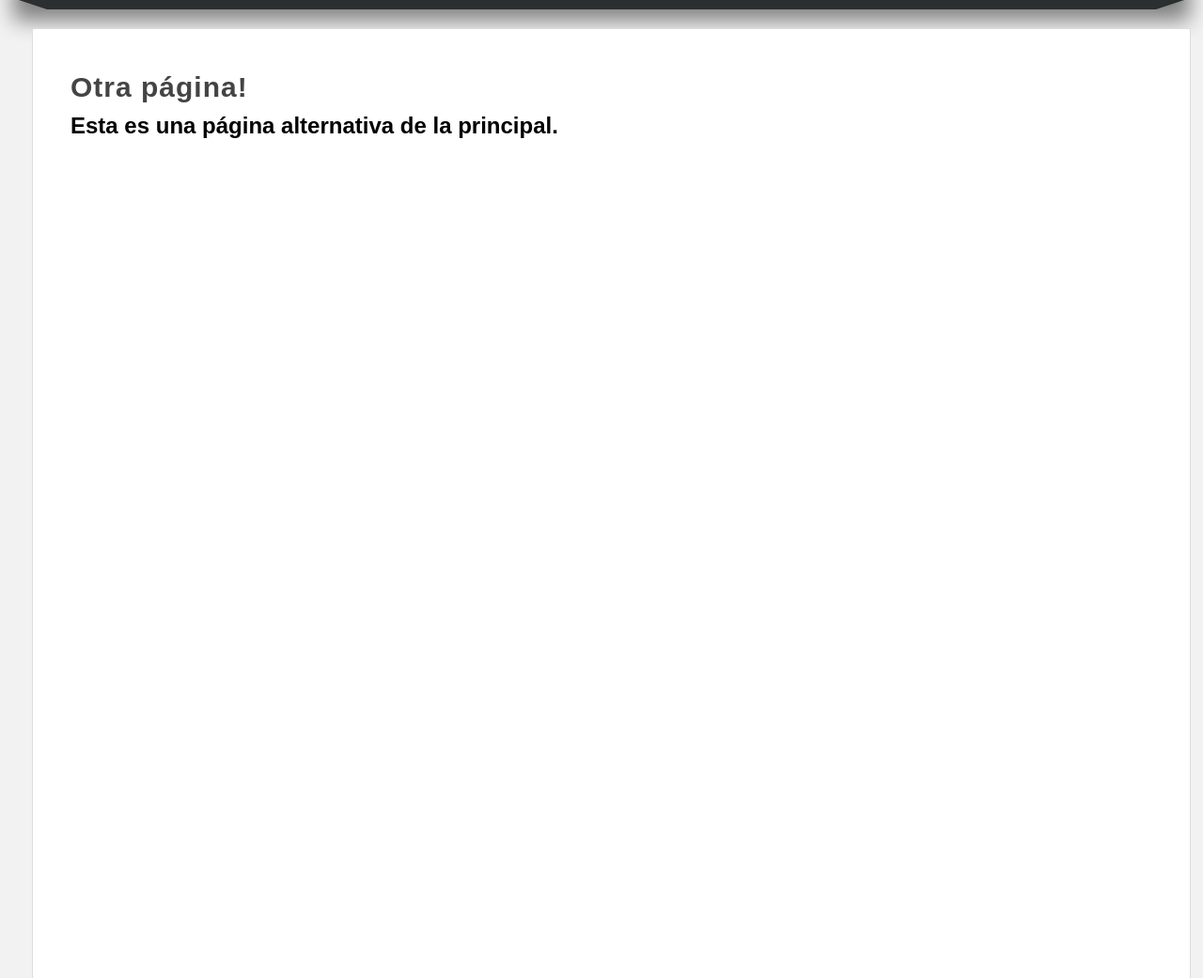
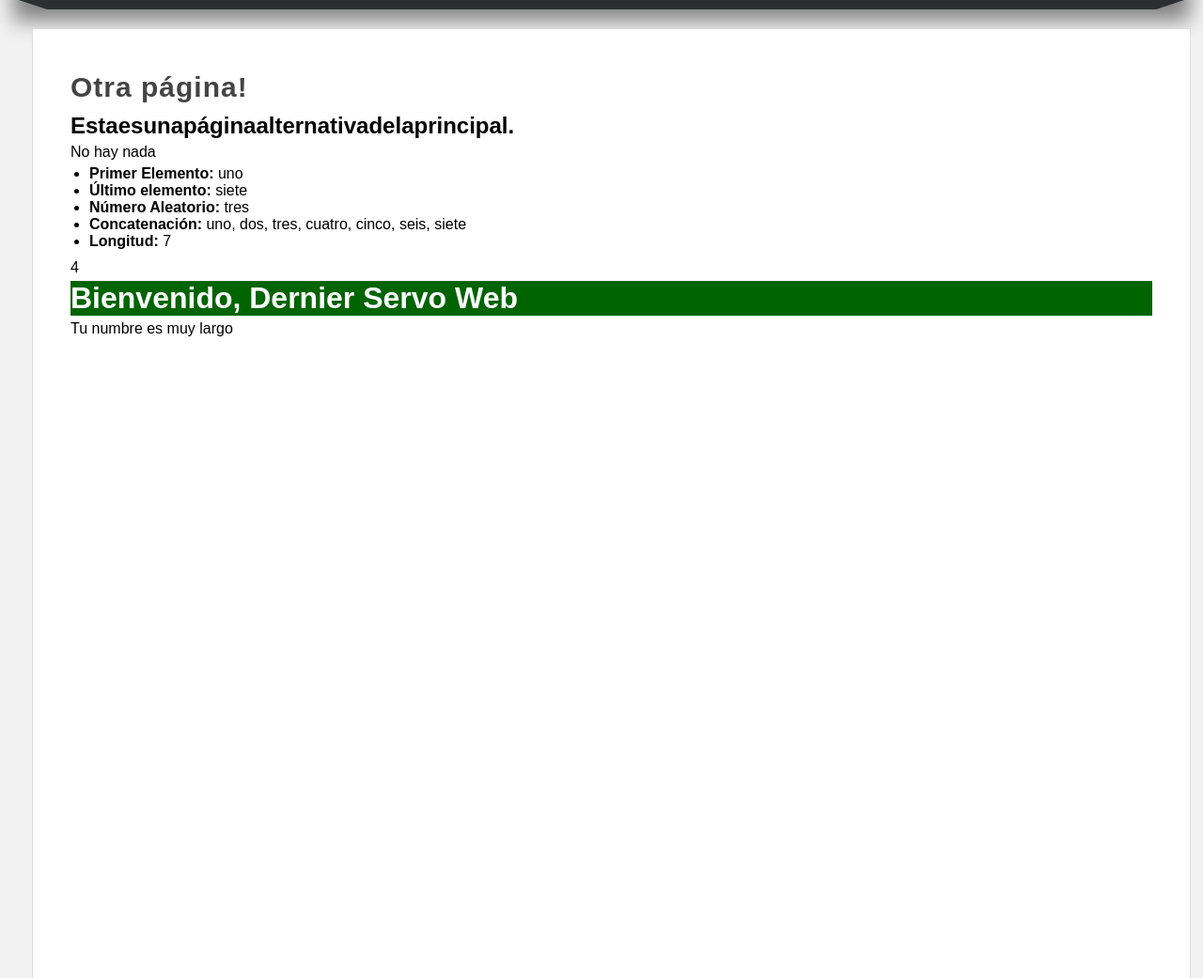
Before and after one commit to DernierServo/MasterPython, a Django app: page /otra-pagina/ in a window 1280 px wide. Shown: the part 202-1243 px from the top of the page at 94% size. Run offline with Django 3.2, Linux system fonts and the light colour scheme.

Commit message:
Uso y Generación de Filters

```diff
--- a/22-django/AprendiendoDjango/miApp/static/css/styles.css
+++ b/22-django/AprendiendoDjango/miApp/static/css/styles.css
@@ -155,5 +155,4 @@
     padding-top: 20px;
     padding-bottom: 20px;
     box-shadow: 0px 0px 20px gray;
-
 }
--- a/22-django/AprendiendoDjango/miApp/templates/layout.html
+++ b/22-django/AprendiendoDjango/miApp/templates/layout.html
@@ -1,5 +1,3 @@
-{% load static %}
-
 <!DOCTYPE html>
 <html lang="es">
     <head>
@@ -8,9 +6,9 @@
             {% block title %}
 
             {% endblock %}
-            | DServo
+            | DServo labs
         </title>
-
+        {% load static %}
         <link rel='stylesheet' type='text/css' href="{% static 'css/styles.css' %}" />
     </head>
     <body>
--- a/22-django/AprendiendoDjango/miApp/templates/otra_pagina.html
+++ b/22-django/AprendiendoDjango/miApp/templates/otra_pagina.html
@@ -6,5 +6,28 @@
 
 {% block content %}
     <h1 class="title">Otra página!</h1>
-    <h2>Esta es una página alternativa de la principal.</h2>
+    <!--
+        Aplicando un filtro que quita los espacios en la cadena:
+        <h2> {{"Esta es una página alternativa de la principal."|cut:" " }} </h2>
+    -->
+    <h2> {{"Esta es una página alternativa de la principal."|cut:" " }}</h2>
+
+    <p> {{ texto_prueba|default:"No hay nada" }} </p>
+    <ul>
+        <li> <strong> Primer Elemento: </strong> {{ lista_prueba|first }} </li>
+        <li> <strong> Último elemento: </strong> {{ lista_prueba|last }} </li>
+        <li> <strong> Número Aleatorio: </strong> {{ lista_prueba|random }} </li>
+        <li> <strong> Concatenación: </strong> {{ lista_prueba|join:', ' }} </li>
+        <li> <strong> Longitud: </strong> {{ lista_prueba|length }} </li>
+    </ul>
+    <!--
+        Filtro "striptags" ignora todo las etiquetas de estilo a la cadena
+        Filtro "wordcount" cuenta la cantidad de palabras
+        Documentación: https://docs.djangoproject.com/en/3.0/ref/templates/builtins/
+    -->
+
+    <p>{{ "<h1>texto</h1> <strong>Pruebas</strong> hola <p> mundo </p> "|striptags|wordcount }}
+    {% load filters %}
+    {{"Dernier Servo Web"|saludo|safe}}
+
 {% endblock %}
--- /dev/null
+++ b/22-django/AprendiendoDjango/miApp/templatetags/filters.py
@@ -0,0 +1,11 @@
+from django import template
+
+register = template.Library()
+
+@register.filter(name='saludo')
+def saludo(value):
+    largo = ''
+    if len(value) >= 8:
+        largo = '<p>Tu numbre es muy largo</p>'
+
+    return f"<h1 style='background:darkgreen; color:white;'>Bienvenido, {value}</h1>"+largo
--- a/22-django/AprendiendoDjango/miApp/views.py
+++ b/22-django/AprendiendoDjango/miApp/views.py
@@ -43,7 +43,14 @@
         #return redirect("/")
         #return redirect('/contacto/dernier/servo/19')
         return redirect('n_contacto', nombre='Pedro', apellido='Picapiedra', edad=45)
-    return render(request, 'otra_pagina.html')
+    return render(
+        request,
+        'otra_pagina.html',
+        {
+            'texto_pruebarueba': '',
+            'lista_prueba': ['uno', 'dos', 'tres', 'cuatro', 'cinco', 'seis', 'siete']
+        }
+    )
 
 def contacto(request, nombre="", apellido="", edad=None):
     """ Estos parámetros deben tener el mismo nombre y tipo que el que se especifica
```
Also changed, not shown: 22-django/AprendiendoDjango/miApp/templatetags/__init__.py (added).
